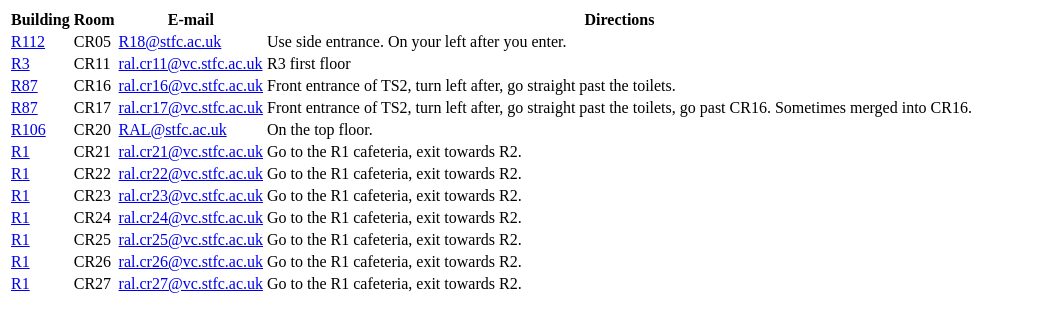
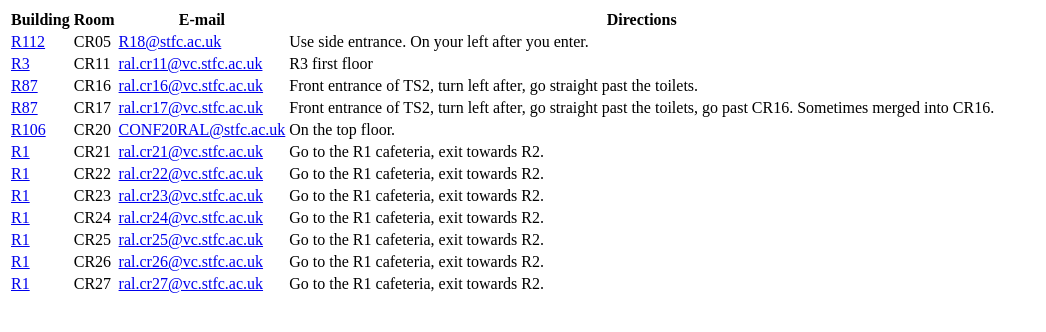
Before and after one commit to DTasev/ralcr, a plain HTML site: page index.html in a window 1280 px wide. Shown: the whole page, without its empty margins (0-1046 px from the left). Drawn offline with Linux system fonts and the light colour scheme.

Commit message:
Fix email for CR20

```diff
--- a/index.html
+++ b/index.html
@@ -44,7 +44,7 @@
                             href="https://www.google.co.uk/maps/dir/RAL+Reception/51.570012,-1.319749/@51.5718192,-1.3185329,17z/data=!4m9!4m8!1m5!1m1!1s0x4876ba1440939931:0xaa1c6fe1fc84b60!2m2!1d-1.3147454!2d51.5744634!1m0!3e3">
                             R106</a></td>
                     <td><a id="CR20">CR20</a></td>
-                    <td><a href="CONF20mailto:RAL@stfc.ac.uk">RAL@stfc.ac.uk</a></td>
+                    <td><a href="mailto:CONF20RAL@stfc.ac.uk">CONF20RAL@stfc.ac.uk</a></td>
                     <td>On the top floor.</td>
                 </tr>
                 <tr>
```
